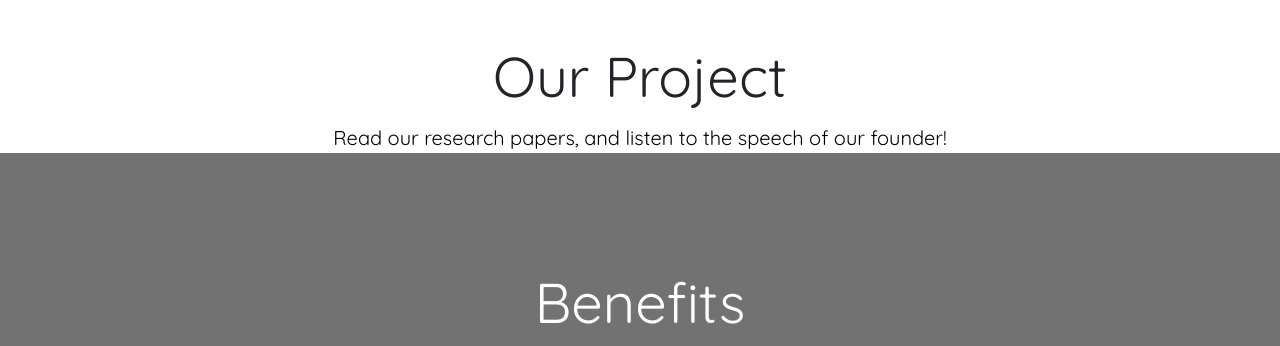
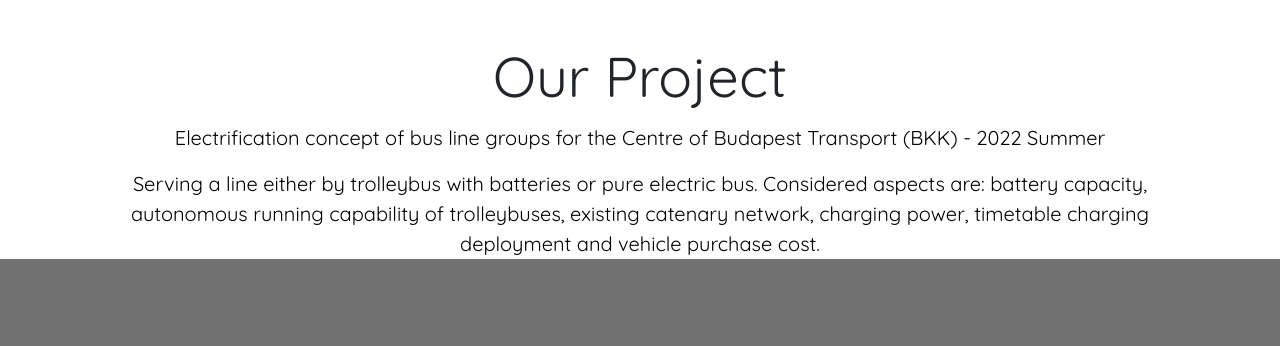
Before and after one commit to SimonNagy/bolley, a plain HTML site: page index.html in a window 1280 px wide. Shown: the part 1920-2266 px from the top of the page. Drawn offline with Linux system fonts and the light colour scheme; files whose address does not match are found by name.

Commit message:
Update index.html

```diff
--- a/index.html
+++ b/index.html
@@ -152,11 +152,12 @@
 <div class="own-bg-1">
 <div id="ourproject" class="navigation-fix"></div>
 
-<!--OUR SOLUTION rész fejléce-->
+<!--OUR PROJECT rész fejléce-->
 <div class="container">
   <div class="rowmod">
     <article class="text-center display-4 text-black center">Our Project</article>
-    <p class="text-black text-center paragraph-own">Read our research papers, and listen to the speech of our founder!</p>
+    <p class="text-black text-center paragraph-own">Electrification concept of bus line groups for the Centre of Budapest Transport (BKK) - 2022 Summer</p>
+    <p class="text-black text-center paragraph-own">Serving a line either by trolleybus with batteries or pure electric bus. Considered aspects are: battery capacity, autonomous running capability of trolleybuses, existing catenary network, charging power, timetable charging deployment and vehicle purchase cost.</p>
     <div class="container">
     <!--konténeren belüli tartalom-->
     </div>
```
